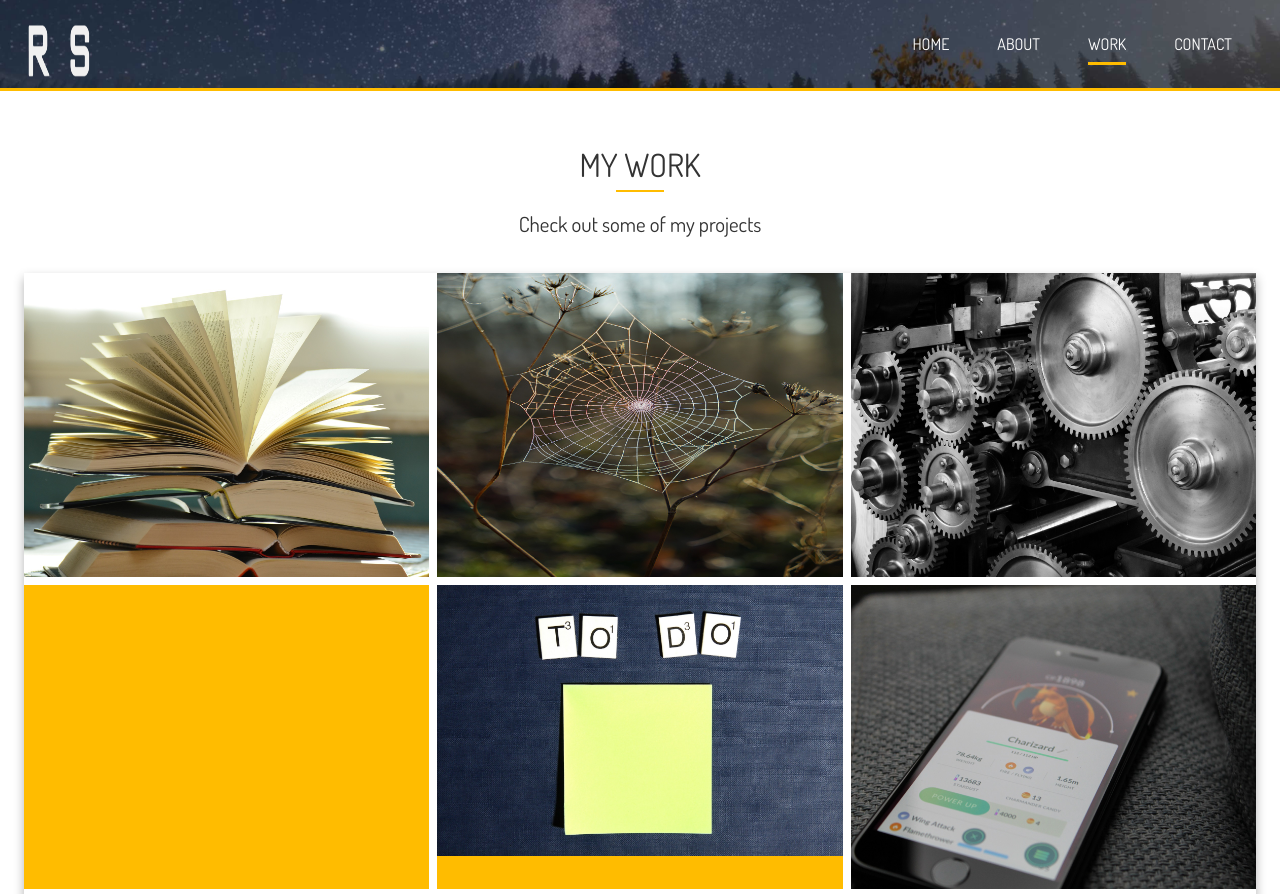
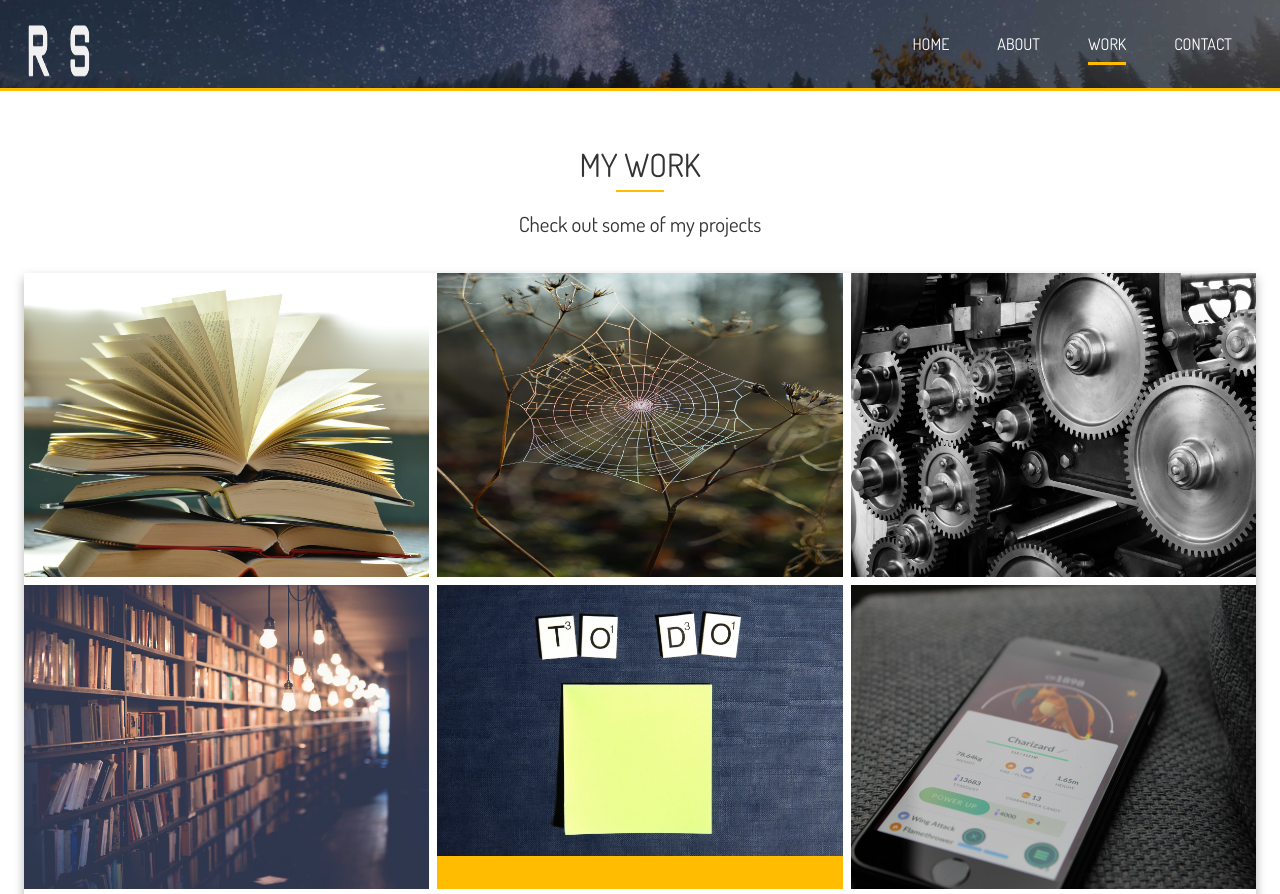
Before and after one commit to aravali324/portfolio_website1, a plain HTML site: page work.html in a window 1280 px wide. Shown: the top 894 px of the page. Drawn offline with Linux system fonts and the light colour scheme.

Commit message:
commit-2

```diff
--- a/work.html
+++ b/work.html
@@ -100,7 +100,7 @@
 
           <div class="item">
             <div class="item-image">
-              <img src="./img/items/item2.png" alt="" />
+              <img src="./img/items/item4.jpg" alt="" />
             </div>
             <div class="item-text">
               <div class="item-text-wrap">
```
Also changed, not shown: img/items/item4.jpg (added).
